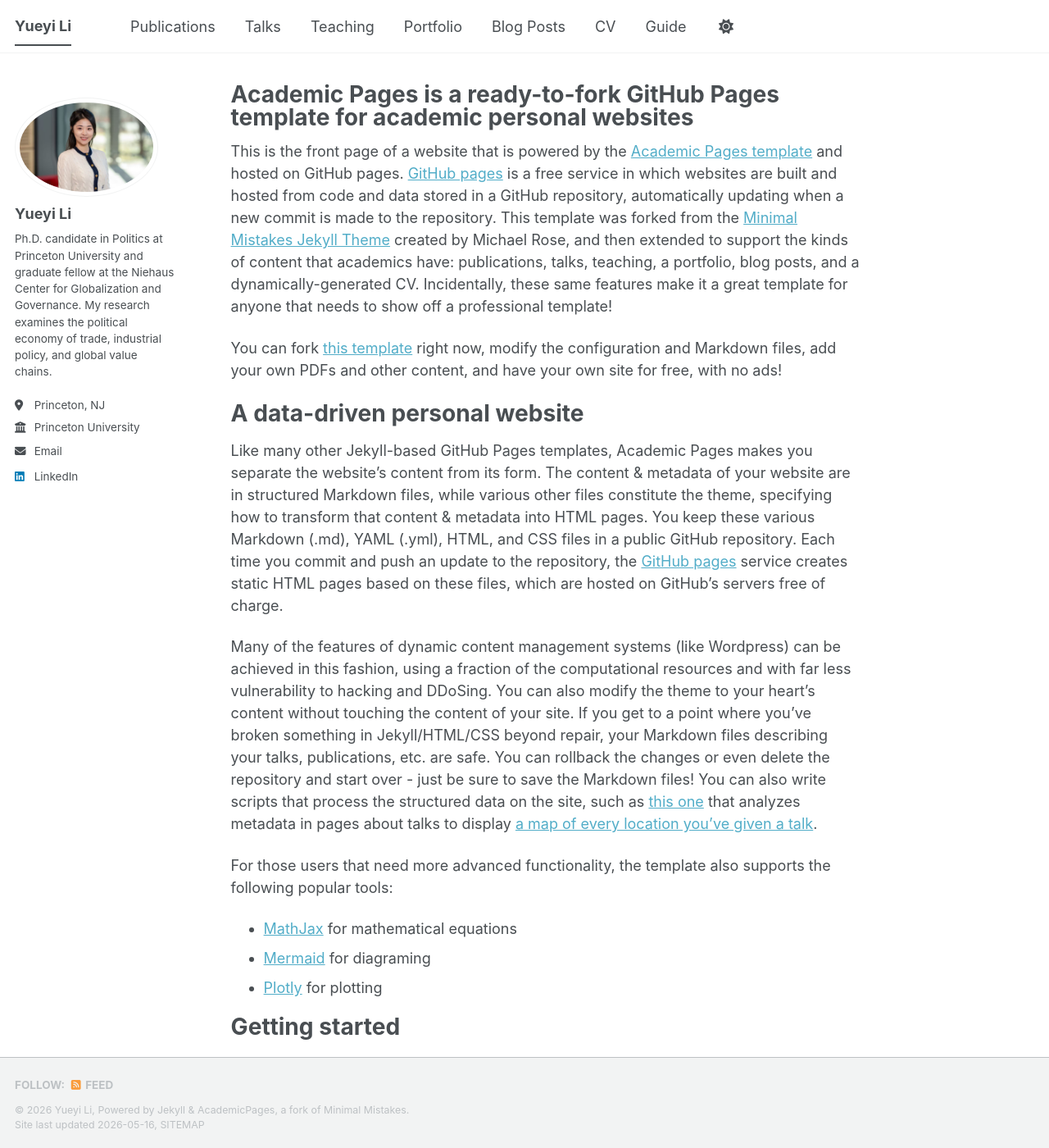
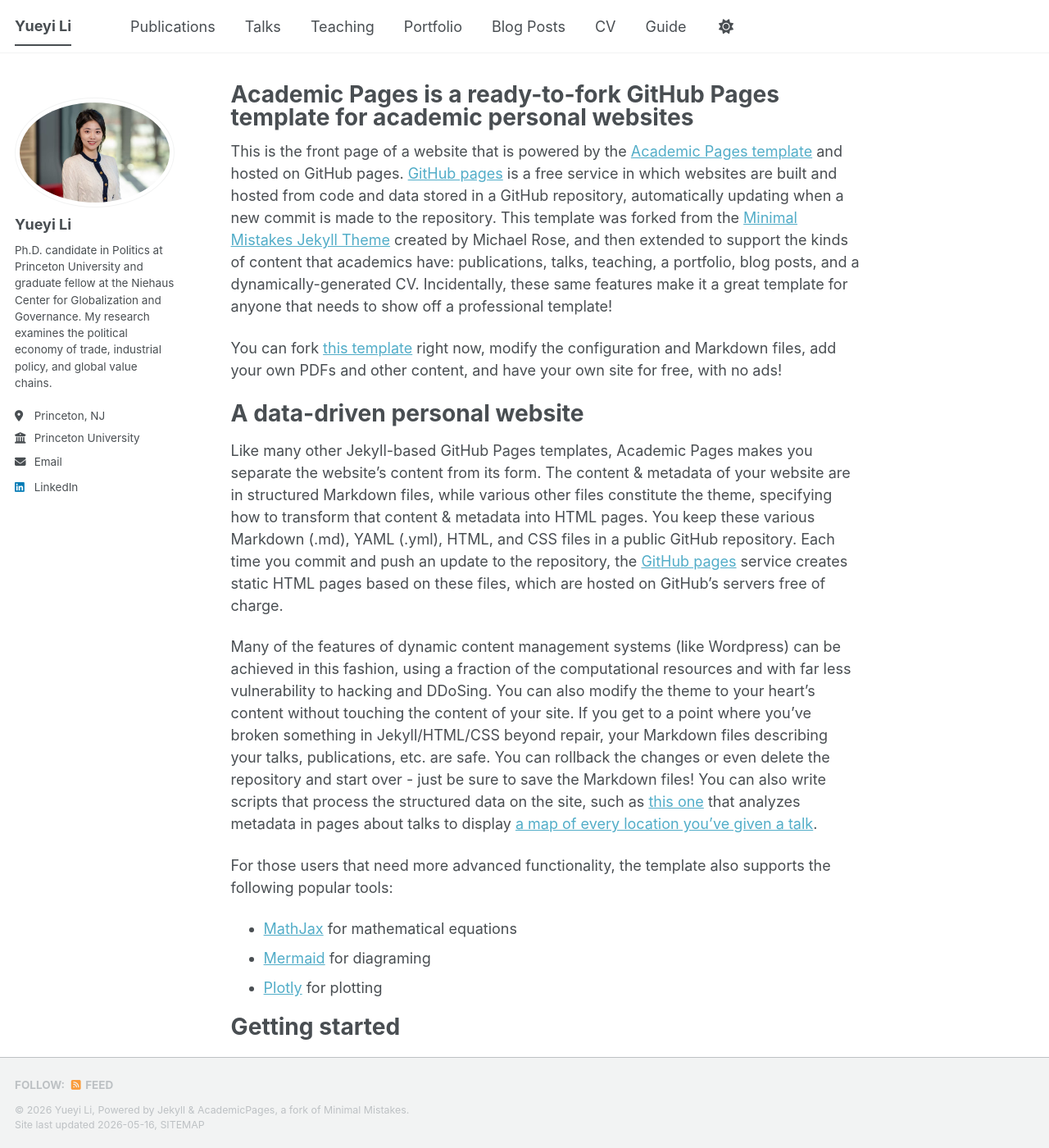
Before and after one commit to YueyiLi99/yueyili99.github.io, a Jekyll site: the page built from _pages/about.md, in a window 1280 px wide and 1400 px high. Shown: the whole window at 82% size. Built offline with Jekyll 4.4.1, drawn with Linux system fonts in a browser that asks for light colours; a script bundle is joined from its source files by our own code; library files that are not in the unit come from our copies.

Commit message:
Update _sidebar.scss

```diff
--- a/_sass/layout/_sidebar.scss
+++ b/_sass/layout/_sidebar.scss
@@ -154,7 +154,7 @@
   }
 
   img {
-    max-width: 175px;
+    max-width: 270px;
     border-radius: 50%;
 
     @include breakpoint($large) {
```
